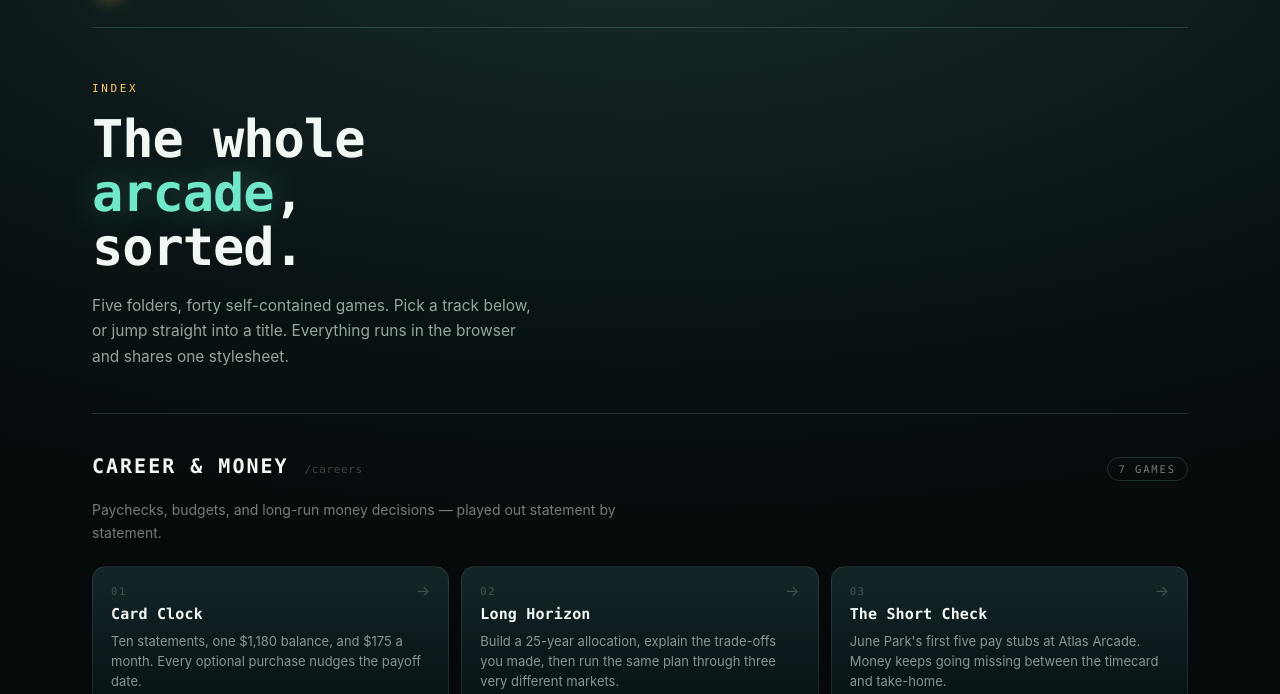
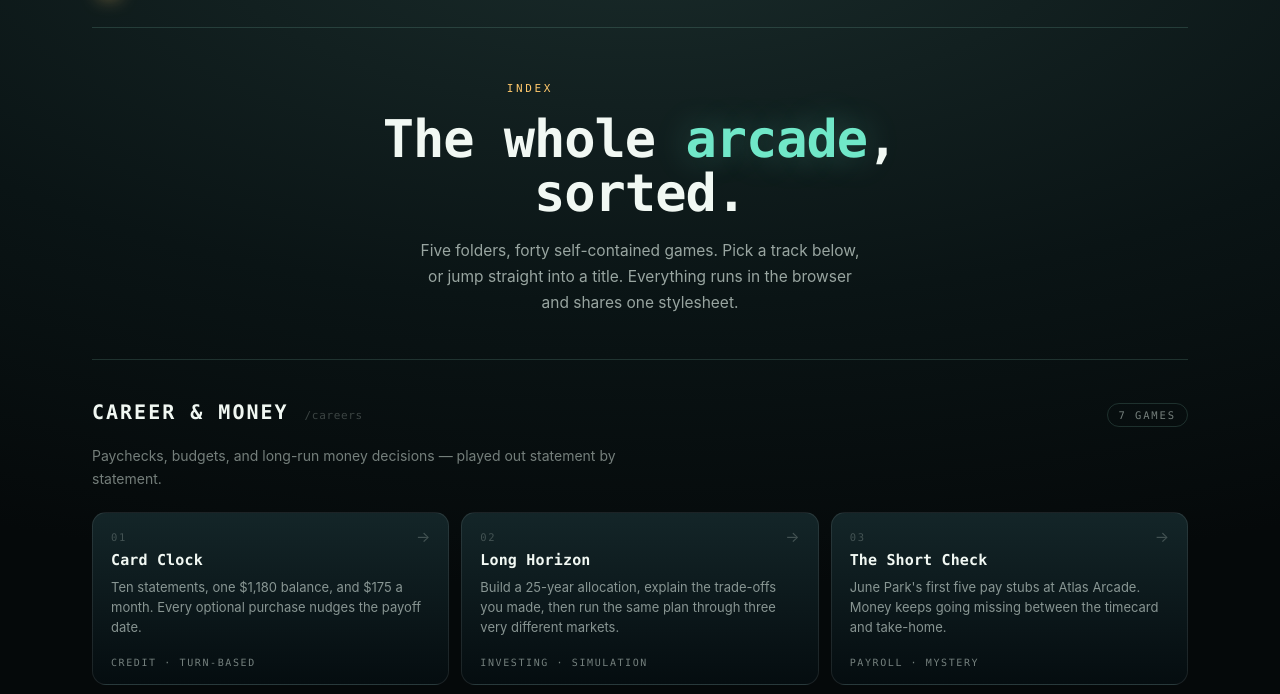
Before and after one commit to skoon/jsgames, a plain HTML site: page index.html in a window 1280 px wide. Shown: the part 92-786 px from the top of the page. Drawn offline with Linux system fonts and the light colour scheme.

Commit message:
centered the top section

```diff
--- a/index.html
+++ b/index.html
@@ -100,7 +100,9 @@
 
   .hero {
     padding: clamp(28px, 5vw, 52px) 0 clamp(26px, 4vw, 44px);
-    max-width: 44ch;
+    max-width: 52ch;
+    margin: 0 auto;
+    text-align: center;
   }
 
   .hero .eyebrow {
@@ -129,7 +131,7 @@
   }
 
   .hero p {
-    margin: 18px 0 0;
+    margin: 18px auto 0;
     max-width: 46ch;
     font-size: var(--text-base);
     line-height: 1.65;
```
